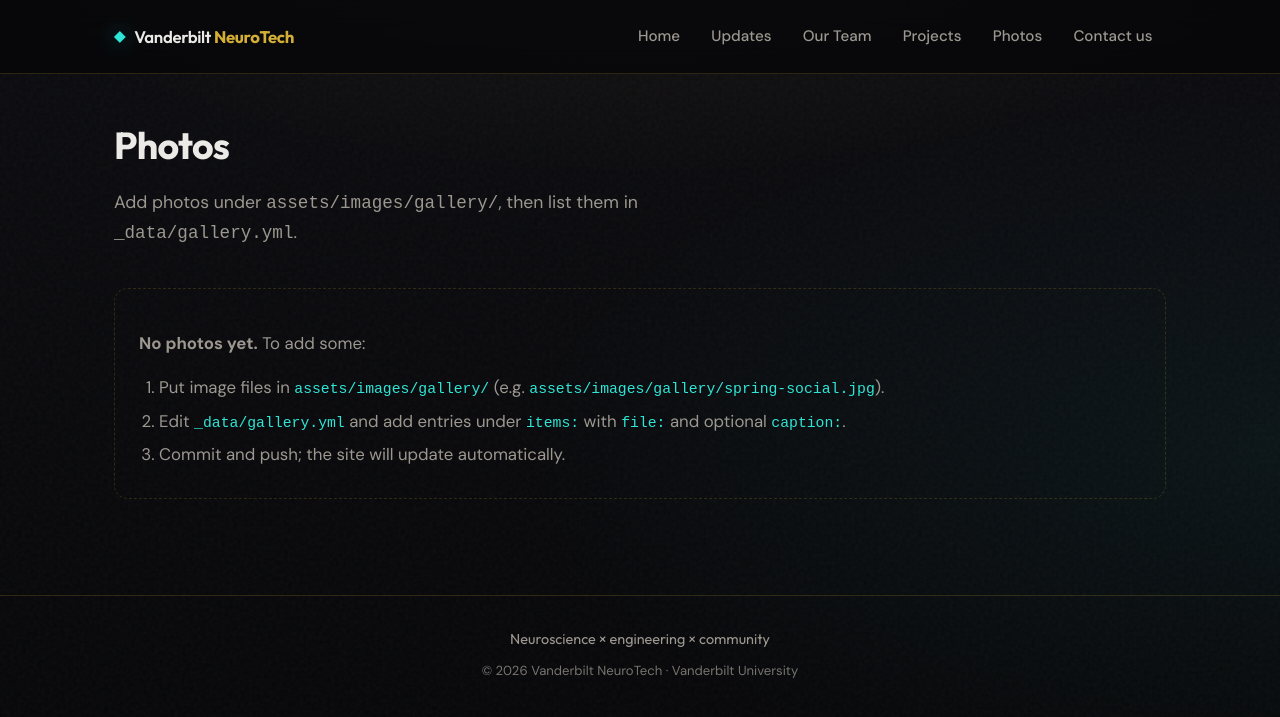
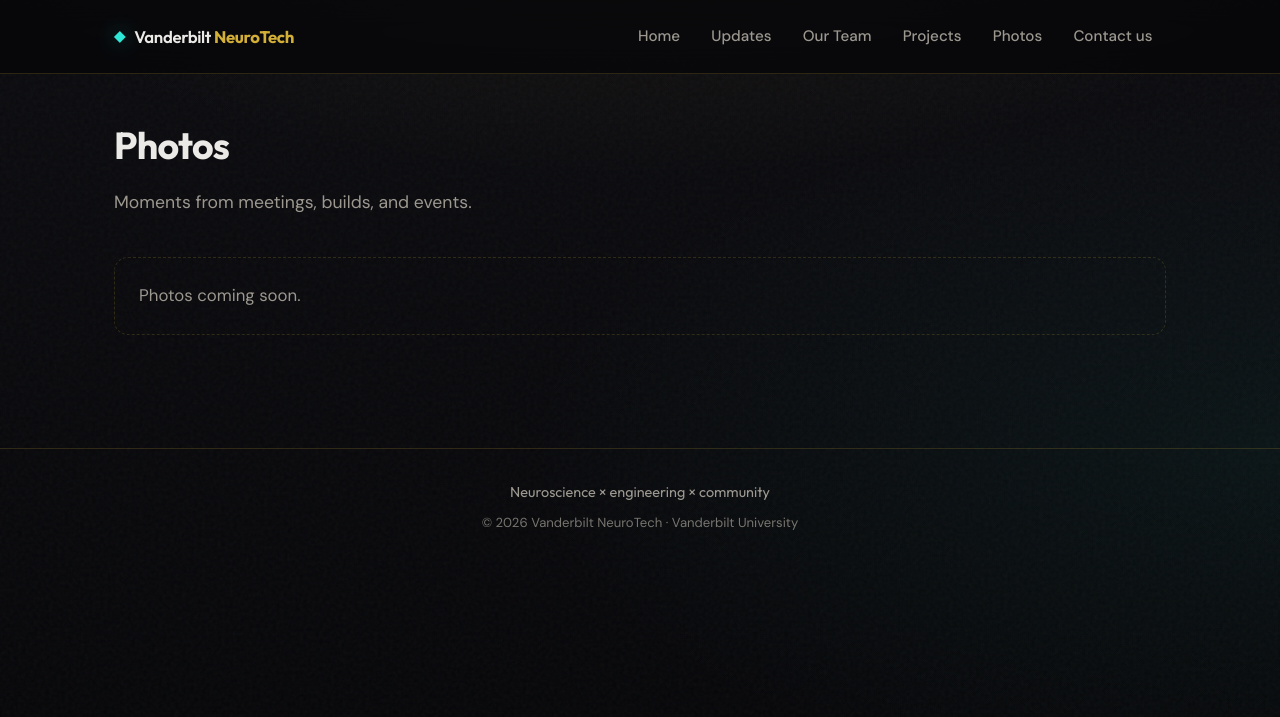
Before and after one commit to vysha-exe/Vanderbilt-NeuroTech-Git-Pages, a Jekyll site: the page built from gallery.md, in a window 1280 px wide. Shown: the top 717 px of the page. Built offline with Jekyll 4.4.1, drawn with Linux system fonts in a browser that asks for light colours.

Commit message:
Remove maintainer instructions from public site copy
Made-with: Cursor

```diff
--- a/_layouts/blog.html
+++ b/_layouts/blog.html
@@ -19,5 +19,5 @@ layout: default
 </ul>
 
 {% if site.posts.size == 0 %}
-<p class="empty-hint">Add a new file in <code>_posts/</code> named <code>YYYY-MM-DD-your-title.md</code> with YAML front matter (<code>title</code> and <code>layout: post</code>).</p>
+<p class="empty-hint">Updates coming soon.</p>
 {% endif %}
--- a/_layouts/gallery.html
+++ b/_layouts/gallery.html
@@ -3,7 +3,7 @@ layout: default
 ---
 <div class="page-intro">
   <h1>{{ page.title }}</h1>
-  <p class="lede">Add photos under <code>assets/images/gallery/</code>, then list them in <code>_data/gallery.yml</code>.</p>
+  <p class="lede">Moments from meetings, builds, and events.</p>
 </div>
 
 {% if site.data.gallery.items and site.data.gallery.items.size > 0 %}
@@ -21,12 +21,5 @@ layout: default
   {% endfor %}
 </div>
 {% else %}
-<div class="empty-hint gallery-empty">
-  <p><strong>No photos yet.</strong> To add some:</p>
-  <ol>
-    <li>Put image files in <code>assets/images/gallery/</code> (e.g. <code>assets/images/gallery/spring-social.jpg</code>).</li>
-    <li>Edit <code>_data/gallery.yml</code> and add entries under <code>items:</code> with <code>file:</code> and optional <code>caption:</code>.</li>
-    <li>Commit and push; the site will update automatically.</li>
-  </ol>
-</div>
+<p class="empty-hint gallery-empty">Photos coming soon.</p>
 {% endif %}
--- a/_layouts/home.html
+++ b/_layouts/home.html
@@ -39,7 +39,7 @@ layout: default
     </article>
     {% endfor %}
     {% if site.posts.size == 0 %}
-    <p class="empty-hint">Posts will appear here once you add files under <code>_posts/</code>.</p>
+    <p class="empty-hint">Updates coming soon.</p>
     {% endif %}
   </div>
   <p class="section-cta"><a href="{{ site.baseurl }}/blog/">View all updates →</a></p>
--- a/_layouts/projects.html
+++ b/_layouts/projects.html
@@ -29,5 +29,5 @@ layout: default
 </div>
 
 {% if site.projects.size == 0 %}
-<p class="empty-hint">Add a Markdown file in <code>_projects/</code> with front matter (<code>title</code>, <code>short_description</code>, <code>github</code>, etc.). See existing samples or the README.</p>
+<p class="empty-hint">Check back soon for new projects.</p>
 {% endif %}
--- a/_layouts/team.html
+++ b/_layouts/team.html
@@ -3,7 +3,7 @@ layout: default
 ---
 <div class="page-intro">
   <h1>{{ page.title }}</h1>
-  <p class="lede">Leadership for {{ site.title }}. Photos and majors can be updated in <code>_data/board.yml</code>.</p>
+  <p class="lede">Student officers and faculty who keep {{ site.title }} running.</p>
 </div>
 
 <div class="board-grid">
@@ -32,7 +32,7 @@ layout: default
       {% if member.major and member.major != '' %}
         {{ member.major }}
       {% else %}
-        <span class="major-placeholder">Major — add in _data/board.yml</span>
+        <span class="major-placeholder">Major TBD</span>
       {% endif %}
     </p>
     {% endunless %}
```
Also changed, not shown: _projects/openbci-eeg-headset-assembly.md (+1 -3 lines).
